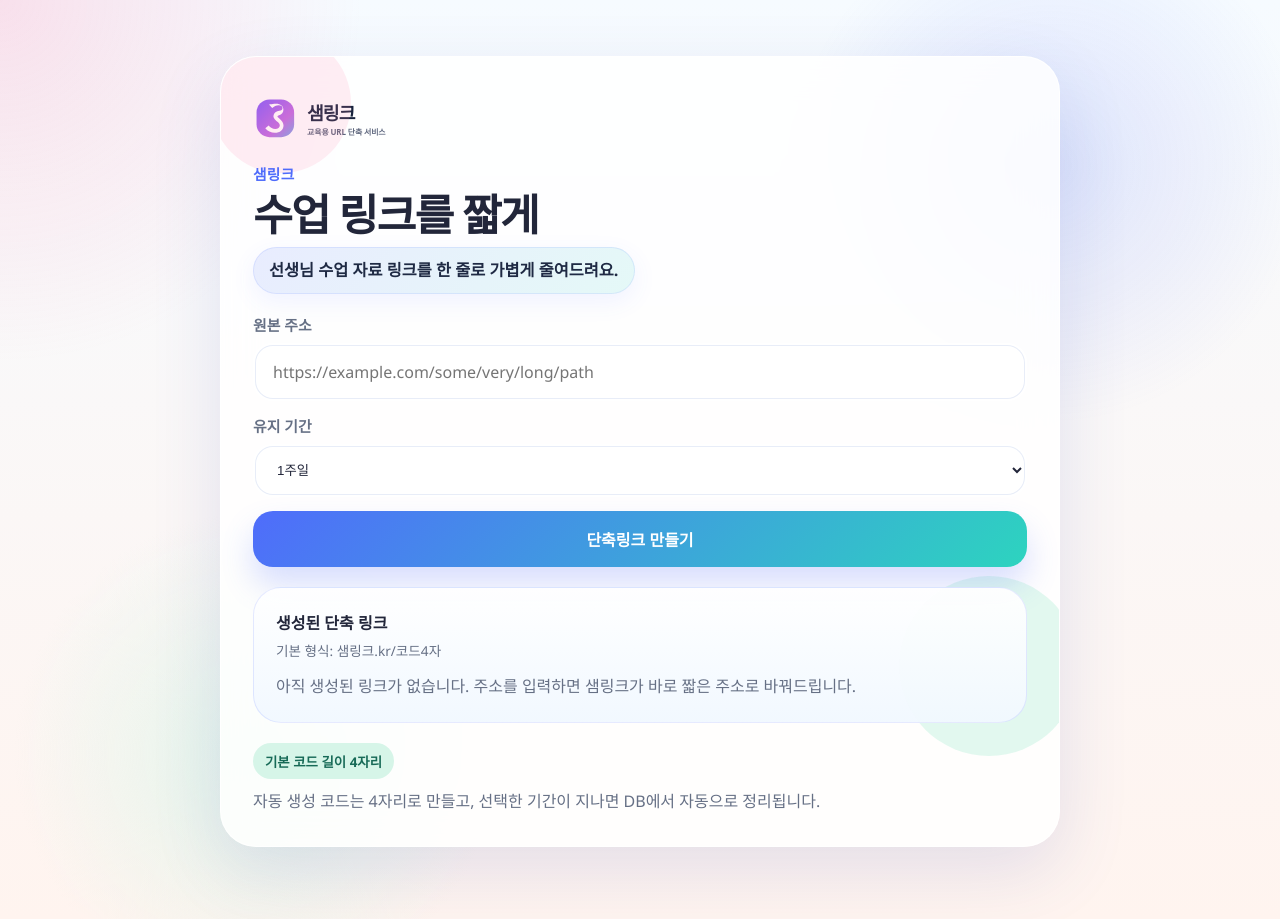
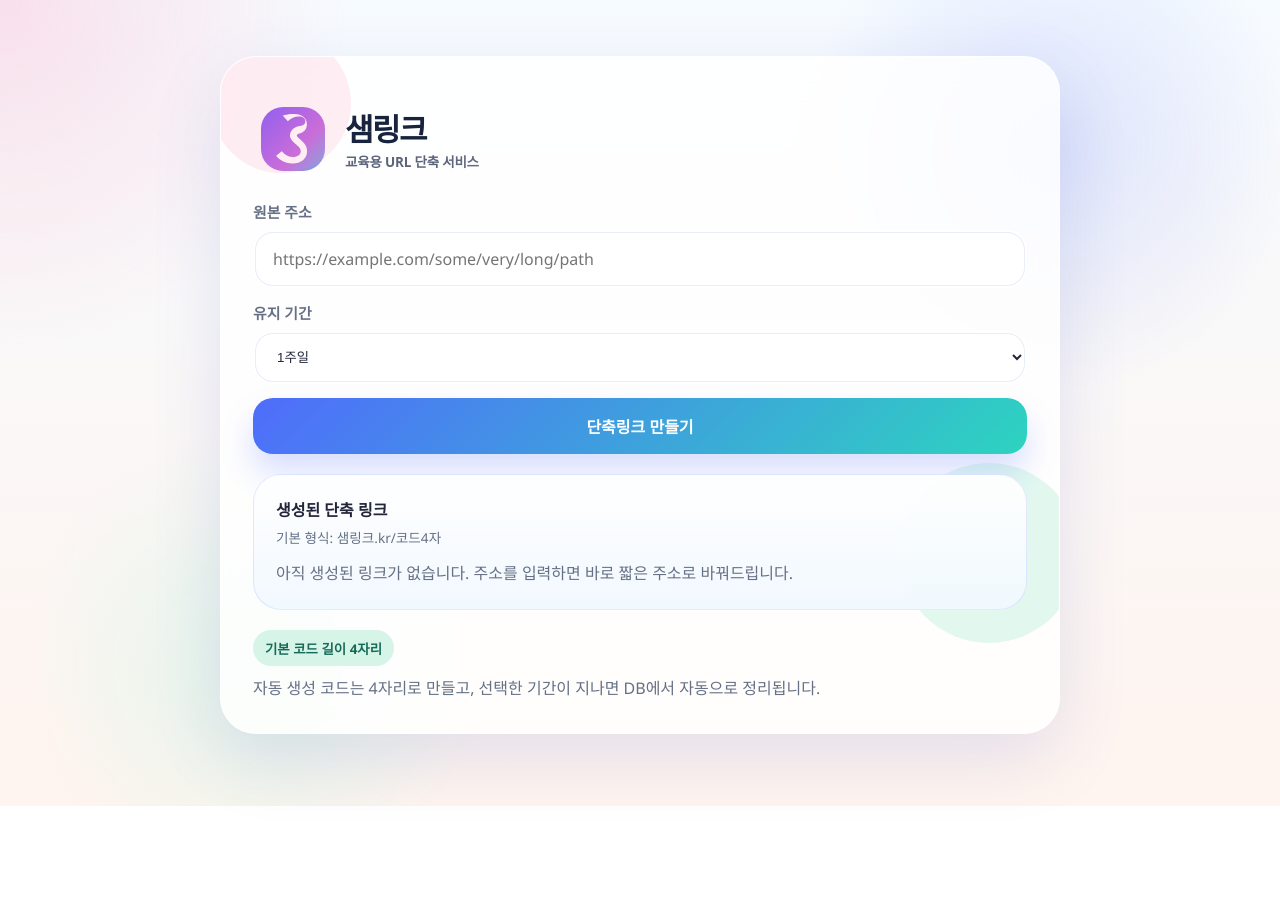
Before and after one commit to 01056649000yoo/URL, a Next.js app: page / in a window 1280 px wide. After the commit the page ends 806 px from the top, so only its background shows below. Built offline with nearby package versions, Linux system fonts and the light colour scheme.

Commit message:
Replace hero with banner logo and simplify copy

```diff
--- a/app/globals.css
+++ b/app/globals.css
@@ -138,7 +138,7 @@ input {
 
 .brand-logo {
   width: auto;
-  height: 54px;
+  height: 92px;
   object-fit: contain;
 }
 
@@ -667,7 +667,7 @@ input {
   }
 
   .brand-logo {
-    height: 44px;
+    height: 72px;
   }
 
   .result-row {
--- a/app/page.tsx
+++ b/app/page.tsx
@@ -18,7 +18,6 @@ type ErrorResult = {
 
 type RetentionPeriod = "day" | "week" | "month";
 
-const BRAND_NAME = "샘링크";
 const BRAND_DOMAIN = "샘링크.kr";
 
 function formatDateTime(value?: string) {
@@ -130,17 +129,11 @@ export default function HomePage() {
             className="brand-logo"
             src="/samlink-logo.svg"
             alt="샘링크 로고"
-            width={180}
-            height={50}
+            width={320}
+            height={92}
             priority
           />
         </header>
-
-        <div className="intro">
-          <p className="eyebrow">{BRAND_NAME}</p>
-          <h1>수업 링크를 짧게</h1>
-          <p className="lead lead-highlight">선생님 수업 자료 링크를 한 줄로 가볍게 줄여드려요.</p>
-        </div>
 
         <form className="stack" onSubmit={handleSubmit}>
           <label className="label">
@@ -208,7 +201,7 @@ export default function HomePage() {
             </div>
           ) : (
             <p className="empty-result">
-              아직 생성된 링크가 없습니다. 주소를 입력하면 {BRAND_NAME}가 바로 짧은 주소로 바꿔드립니다.
+              아직 생성된 링크가 없습니다. 주소를 입력하면 바로 짧은 주소로 바꿔드립니다.
             </p>
           )}
         </section>
@@ -223,7 +216,13 @@ export default function HomePage() {
 
       {isQrOpen && resultUrl ? (
         <div className="qr-overlay" role="presentation" onClick={() => setIsQrOpen(false)}>
-          <div className="qr-modal" role="dialog" aria-modal="true" aria-label="QR 코드 크게 보기" onClick={(event) => event.stopPropagation()}>
+          <div
+            className="qr-modal"
+            role="dialog"
+            aria-modal="true"
+            aria-label="QR 코드 크게 보기"
+            onClick={(event) => event.stopPropagation()}
+          >
             <button className="qr-close" type="button" onClick={() => setIsQrOpen(false)} aria-label="QR 코드 닫기">
               닫기
             </button>
```
Also changed, not shown: public/samlink-logo.svg.
